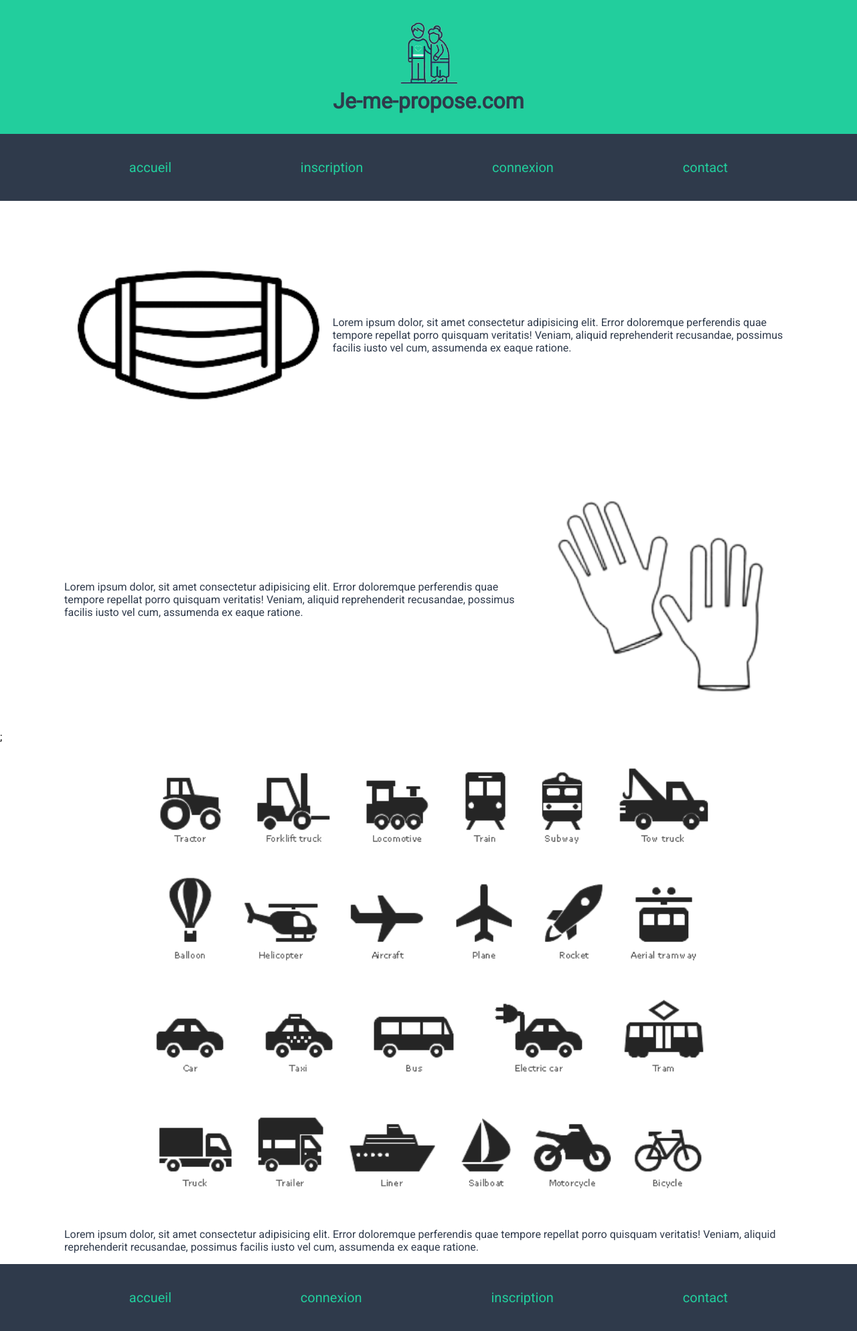
After one commit to olivier-crozet/je_me_propose, a PHP site: page /infos.php in a window 1280 px wide. The commit adds this page. Shown: the whole page at 67% size. Run offline with PHP 8.4, Linux system fonts and the light colour scheme.

Commit message:
add infos.php n img

```diff
--- /dev/null
+++ b/css/infos.css
@@ -0,0 +1,170 @@
+/*MISE EN PAGE*/
+*{
+    box-sizing: border-box;
+    font-family: 'Roboto', sans-serif;
+}
+html, body{
+    margin: 0;
+    padding: 0;
+}
+main{
+    min-height: 100vh;
+}
+body p, li, blockquote{
+    color:var(--secondaryColor);
+}
+
+.block-accueil{
+    text-align: center;
+    color: #fff;
+    font-size: 20px;
+    font-family:arial;
+    margin-top: 0;
+}
+.header-logo-title{
+    background-color: var(--primaryColor);
+    grid-area: header-1;
+}
+
+header{
+    background-color: var(--secondaryColor);
+    grid-area: header;
+}
+footer{
+    background-color: var(--secondaryColor);
+    grid-area: footer;
+    margin-top: 20px;
+}
+footer a {
+    color: black;
+    text-decoration: none;
+}
+footer a:hover{
+    opacity: 0.3;
+}
+
+/*HEADER*/
+.header-logo-title{
+    display: flex;
+    flex-direction: column;
+    justify-content: center;
+    align-items: center;
+    height: 200px;
+}
+.header-logo-title img{
+    width: 100px;
+}
+.header-logo-title h1{
+    margin: 0;
+    color: var(--secondaryColor);
+}
+header{
+    display: flex;
+    justify-content: space-evenly;
+    align-items: center;
+    height: 100px;
+}
+header a{
+    text-decoration: none;
+    color: var(--primaryColor);
+    transition: 0.3s;
+}
+header a:hover{
+    opacity:0.7;
+}
+
+/*MAIN*/
+.container-principal img{
+    width: 85%;
+    padding: 20px;
+}
+.block-items-1{
+    display: flex;
+    justify-content: center;
+    align-items: center;
+    width: 85%;
+    margin: auto;
+}
+.block-items-2{
+    display: flex;
+    flex-direction: row-reverse;
+    justify-content: center;
+    align-items: center;
+    width: 85%;
+    margin: auto;
+}
+.block-items-3{
+    display: flex;
+    flex-direction: column;
+    justify-content: center;
+    align-items: center;
+    width: 85%;
+    margin: auto;
+}
+/*MEDIAS*/
+
+@media screen and (max-width:779px){
+
+    header{
+        display: flex;
+        flex-direction: column;
+        justify-content: space-evenly;
+        align-items: center;
+    }
+    footer{
+        margin-top:0;
+        height: fit-content;
+    }
+    footer ul{
+        display: flex;
+        flex-direction: column;
+    }
+    footer{
+        margin-top: 10px;
+        height: fit-content;
+    }
+    .block-items-1{
+        display: flex;
+        flex-direction: column;
+        justify-content: center;
+        align-items: center;
+        margin: auto;
+    }
+    .block-items-2{
+        display: flex;
+        flex-direction: column;
+        justify-content: center;
+        align-items: center;
+        margin: auto;
+    }
+}
+/*FOOTER*/
+footer{
+    height: 100px;
+}
+footer ul{
+    display: flex;
+    justify-content: space-evenly;
+    align-items: center;
+    margin: 0;
+    padding: 0;
+    height: 100%;
+}
+footer a{
+    color:var(--primaryColor);
+    transition: 0.3s;
+}
+footer a:hover{
+    color:var(--primaryColor);
+    opacity:0.7;
+}
+footer li{
+    list-style: none;
+}
+
+/*VAR*/
+
+:root{
+    --primaryColor:rgb(34, 206, 157);
+    --secondaryColor: #2F3A4B;
+}
--- a/index.php
+++ b/index.php
@@ -79,7 +79,7 @@
         </aside>
         <footer class="block-accueil">
             <ul>
-                <li><a href="index.html">accueil</a></li>
+                <li><a href="infos.php">accueil</a></li>
                 <li><a href="">connexion</a></li>
                 <li><a href="">inscription</a></li>
                 <li><a href="">informations</a></li>
--- /dev/null
+++ b/infos.php
@@ -0,0 +1,55 @@
+<!DOCTYPE html>
+<html lang="fr">
+
+<head>
+    <meta charset="UTF-8">
+    <meta name="viewport" content="width=device-width, initial-scale=1.0">
+    <link rel="stylesheet" type="text/css" href="css/infos.css">
+    <link rel="icon" type="image/png" href="pics/icon/jeMePropose.png">
+    <link href="https://fonts.googleapis.com/css2?family=Roboto&display=swap" rel="stylesheet">
+    <title>Infos</title>
+</head>
+
+<body>
+    <div id="container-mise-en-page">
+
+        <div class="header-logo-title">
+            <img src="pics/icon/jeMePropose.png" alt="je me propose logo" title="Site d'entraide">
+            <h1>Je-me-propose.com</h1>
+        </div>
+
+        <header class="block-accueil">
+            <?php include "source/header.php";  ?>
+
+        </header>
+
+        <main>
+            <div class="container-principal">
+                <!-- bloc1 -->
+                <div class="block-items-1">
+                    <img src="pics/img/infos-masque.png" alt="masque de protection">
+                    <p>Lorem ipsum dolor, sit amet consectetur adipisicing elit. Error doloremque perferendis quae tempore repellat porro quisquam veritatis! Veniam, aliquid reprehenderit recusandae, possimus facilis iusto vel cum, assumenda ex eaque ratione.</p>
+                </div>
+                <!-- bloc2 -->
+                <div class="block-items-2">
+                <img src="pics/img/infos-gants.png" alt="masque de protection">
+                    <p>Lorem ipsum dolor, sit amet consectetur adipisicing elit. Error doloremque perferendis quae tempore repellat porro quisquam veritatis! Veniam, aliquid reprehenderit recusandae, possimus facilis iusto vel cum, assumenda ex eaque ratione.</p>
+                </div>;
+                <!-- bloc3 -->
+                <div class="block-items-3">
+                <img src="pics/img/moyens-de-locomotions.png" alt="masque de protection">
+                    <p>Lorem ipsum dolor, sit amet consectetur adipisicing elit. Error doloremque perferendis quae tempore repellat porro quisquam veritatis! Veniam, aliquid reprehenderit recusandae, possimus facilis iusto vel cum, assumenda ex eaque ratione.</p>
+                </div>
+            </div>
+        </main>
+
+        <footer class="block-accueil">
+            <ul>
+                <li><a href="infos.php">accueil</a></li>
+                <li><a href="">connexion</a></li>
+                <li><a href="">inscription</a></li>
+                <li><a href="">contact</a></li>
+            </ul>
+        </footer>
+
+</body>
```
Also changed, not shown: css/index.css (+0 -10 lines), pics/img/31649-removebg-preview.png (added), pics/img/infos-car.jpg (added), pics/img/infos-gants.png (added), pics/img/infos-masque.png (added), pics/img/moyens-de-locomotions.png (added).
